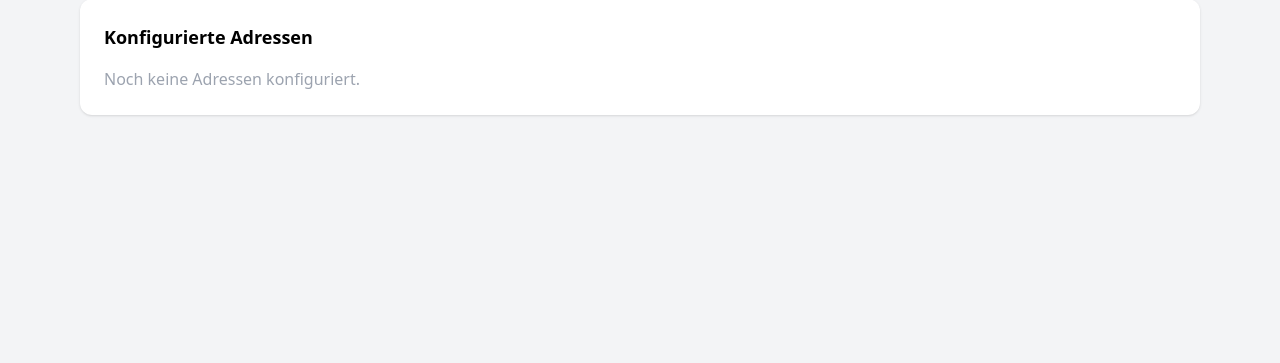
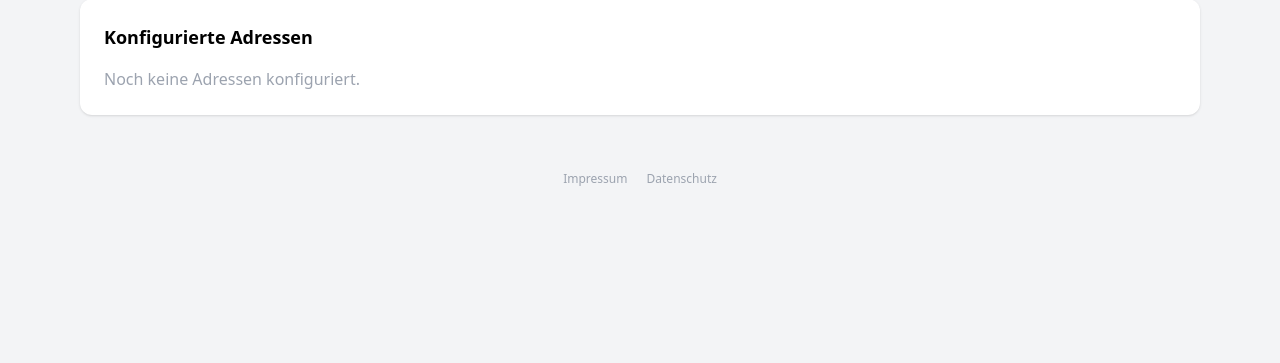
Before and after one commit to boernie77/EmailRelay, a FastAPI app: page /addresses in a window 1280 px wide. Shown: the part 338-701 px from the top of the page. Run offline with FastAPI, Linux system fonts and the light colour scheme; the visitor is signed in with stand-in values (Sample User, id 1); data comes from the database, SQL or seed files in the repository; data that the repository does not hold is empty; parts of the project's set-up code (start-up, migrations or seed data) failed here and were passed over; some libraries are stand-ins or nearby versions.

Commit message:
Auto-update: 2026-03-27 13:48

```diff
--- a/alias-api/templates/base.html
+++ b/alias-api/templates/base.html
@@ -33,6 +33,10 @@
   <main class="max-w-6xl mx-auto px-4 py-8">
     {% block content %}{% endblock %}
   </main>
+  <footer class="text-center text-xs text-gray-400 py-6 space-x-4">
+    <a href="/impressum" class="hover:underline">Impressum</a>
+    <a href="/privacy" class="hover:underline">Datenschutz</a>
+  </footer>
   {% block scripts %}{% endblock %}
 </body>
 </html>
```
